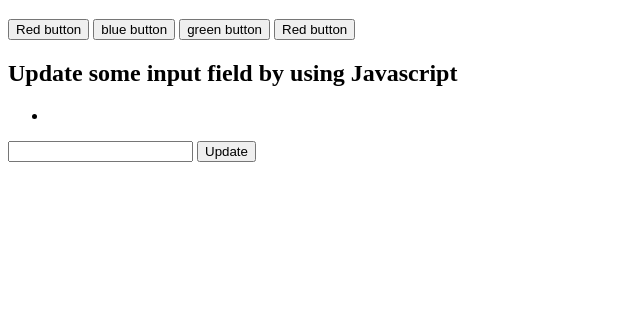
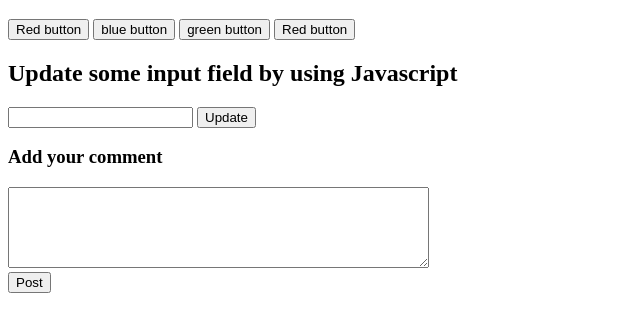
Before and after one commit to farabitusher/Event-js, a plain HTML site: page index.html in a window 1280 px wide. Shown: the part 61-392 px from the top of the page, without its empty margins (0-640 px from the left). Drawn offline with Linux system fonts and the light colour scheme.

Commit message:
text-area added

```diff
--- a/index.html
+++ b/index.html
@@ -14,13 +14,21 @@
       <button id="greenbtn">green button</button>
       <button id="yellowbtn">Red button</button>
       <h2>Update some input field by using Javascript</h2>
-      <ul id="paragrap">
-        <li></li>
-      </ul>
+      <ul id="paragrap"></ul>
       <input id="inputText" type="text" />
       <button id="updateBtn">Update</button>
     </main>
-
+    <h3>Add your comment</h3>
+    <p id="textPost"></p>
+    <textarea name="" id="textArea" cols="50" rows="5"></textarea> <br />
+    <button id="post">Post</button>
+    <script>
+      document.addEventListener("click", function () {
+        const commentText = document.getElementById("textArea");
+        console.log(commentText.value);
+        document.getElementById("textPost").innerText = commentText.value;
+      });
+    </script>
     <script src="event.js"></script>
   </body>
 </html>
```
